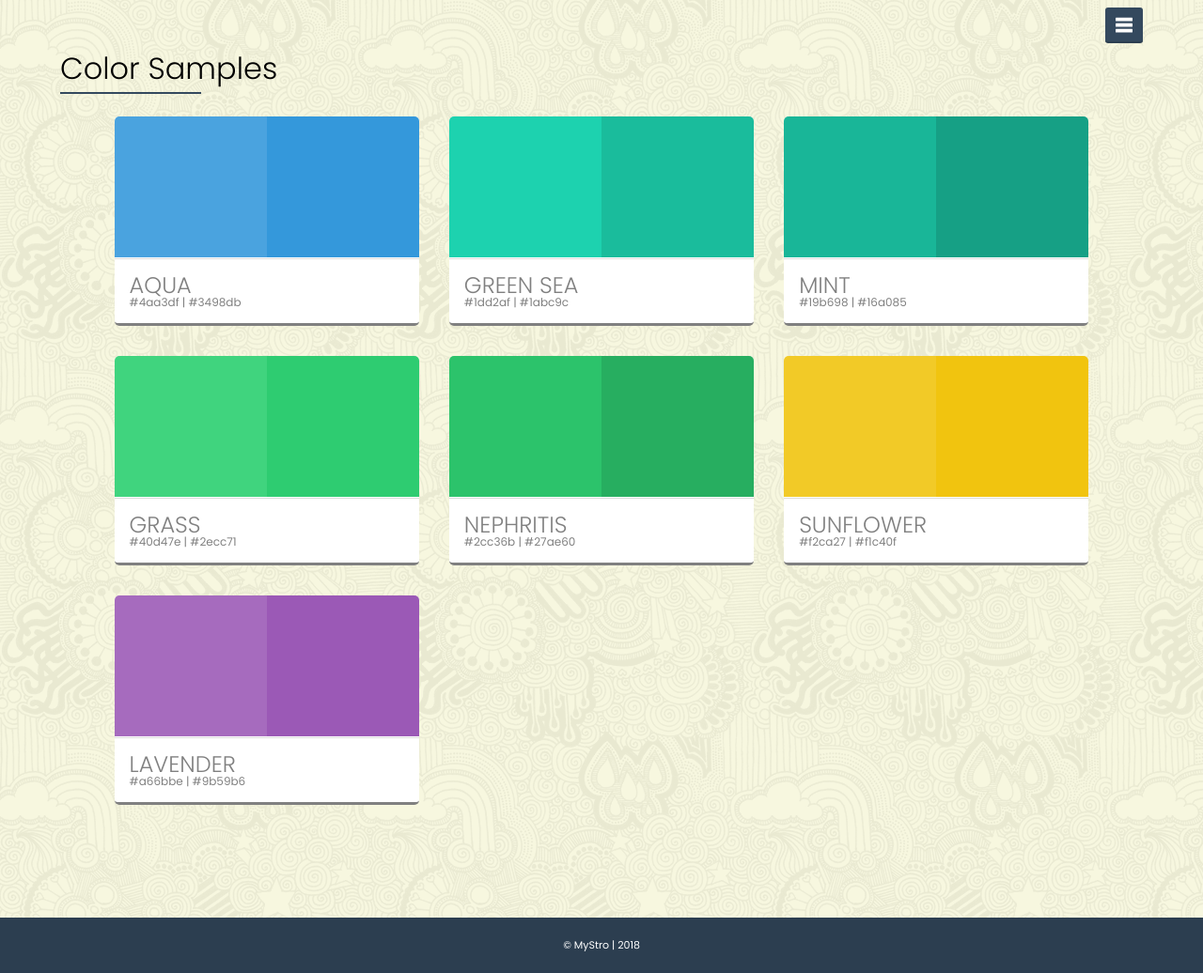
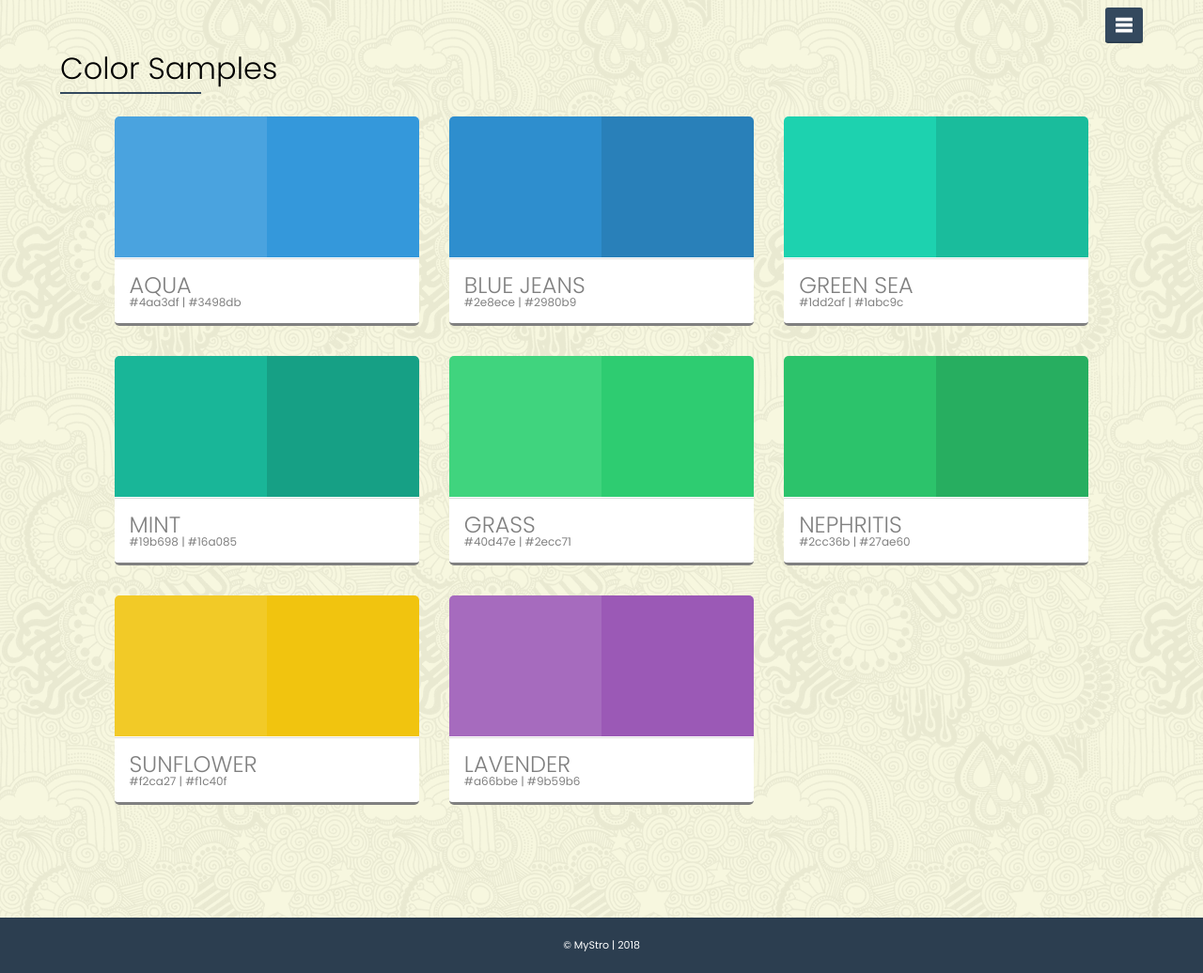
Before and after one commit to BerDanMyStro/jekyll-themes, a Jekyll site: the page built from flat-colors.html, in a window 1280 px wide. Shown: the whole page at 94% size. Built offline with Jekyll 4.4.1, drawn with Linux system fonts in a browser that asks for light colours; Markdown is read by kramdown in place of the engine named in the settings.

Commit message:
add color cards

```diff
--- a/flat-colors.html
+++ b/flat-colors.html
@@ -17,6 +17,21 @@ title: Flat Colors
 				</div>
 				<div class="colorCard__data">
 					<div class="colorCard__data__name">Aqua</div>
+					<div class="colorCard__data__hexa"></div>
+					<div class="colorCard__data__copyDone">Copied</div>
+				</div>
+			</div>
+			<div class="colorCard">
+				<div class="colorCard__colorSample--light">
+					<span class="btn--copyHexa">Copy</span>
+					<input type="text" value="#2e8ece" readonly>
+				</div>
+				<div class="colorCard__colorSample--dark">
+					<span class="btn--copyHexa">Copy</span>
+					<input type="text" value="#2980b9" readonly>
+				</div>
+				<div class="colorCard__data">
+					<div class="colorCard__data__name">Blue Jeans</div>
 					<div class="colorCard__data__hexa"></div>
 					<div class="colorCard__data__copyDone">Copied</div>
 				</div>
```
